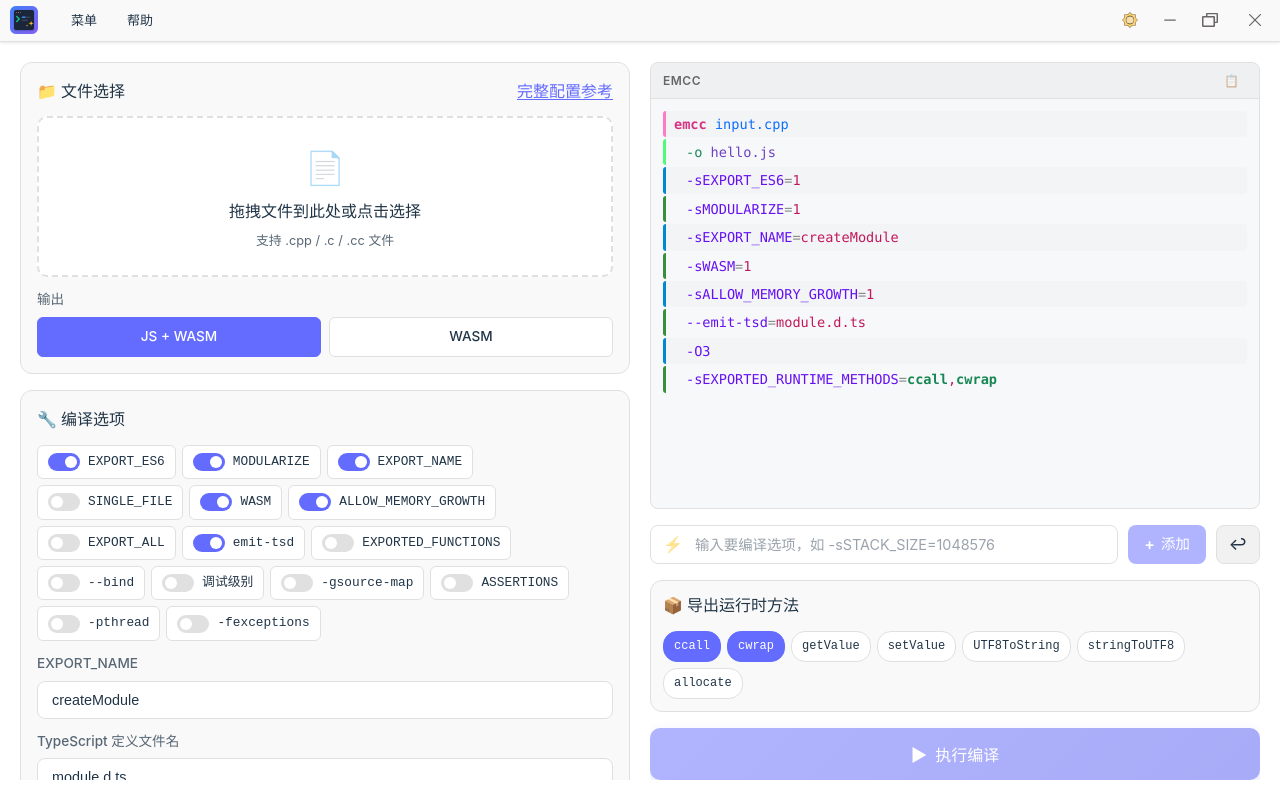
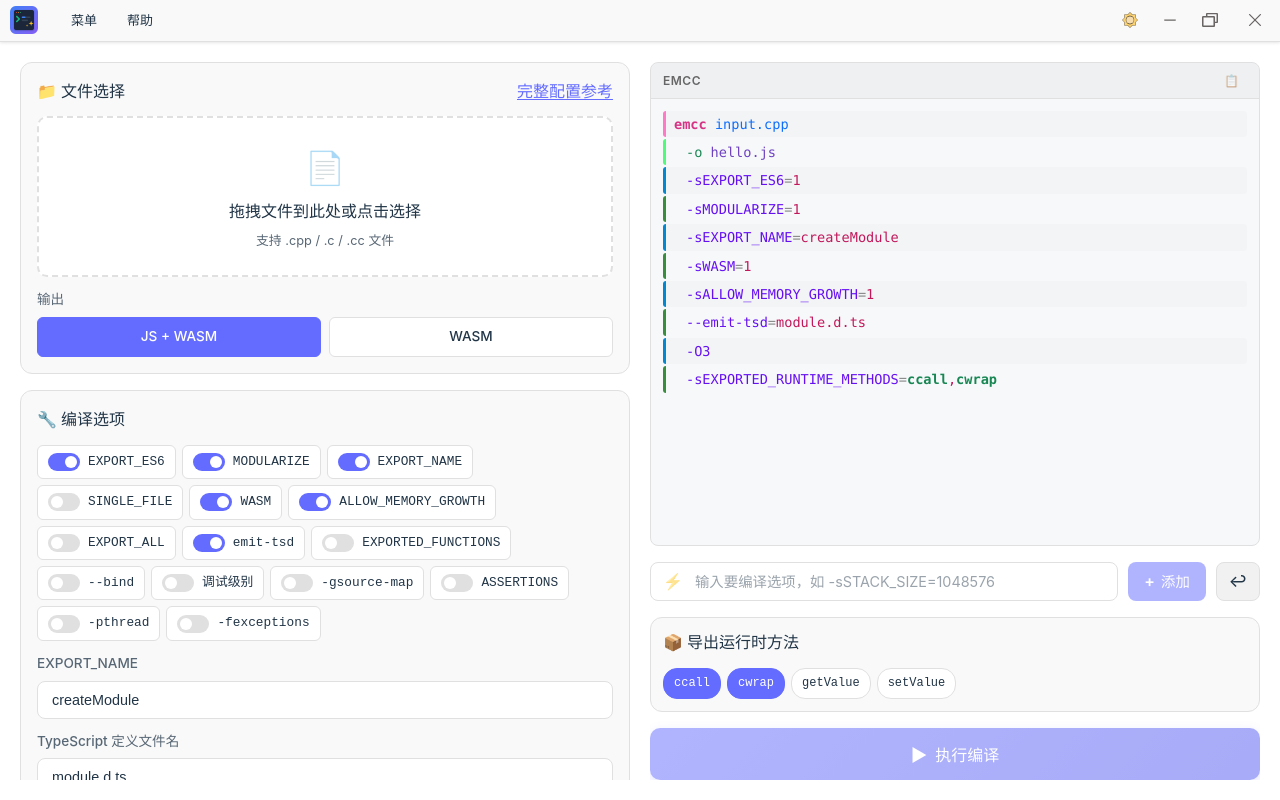
Before and after one commit to TTT1231/emccgui, a Vue app: page / in a window 1280 px wide. Built offline with nearby package versions, Linux system fonts and the light colour scheme.

Commit message:
update:emccgui run time methods

```diff
--- a/cspell.json
+++ b/cspell.json
@@ -22,7 +22,8 @@
       "fexceptions",
       "pthread",
       "ccall",
-      "cwrap"
+      "cwrap",
+      "Embind"
    ],
    // 从cspell的配置文件为当前目录，file patterns为匹配
    "ignorePaths": [
--- a/src/renderer/components/EmccCoding/src/data.ts
+++ b/src/renderer/components/EmccCoding/src/data.ts
@@ -280,24 +280,6 @@ export const runtimeMethodOptions: RuntimeMethodOption[] = [
       enabled: false,
       hint: '向 WASM 内存中写入值到指定地址',
    },
-   {
-      key: 'UTF8ToString',
-      name: 'UTF8ToString',
-      enabled: false,
-      hint: '将 WASM 内存中的 UTF-8 字符串转换为 JavaScript 字符串',
-   },
-   {
-      key: 'stringToUTF8',
-      name: 'stringToUTF8',
-      enabled: false,
-      hint: '将 JavaScript 字符串写入 WASM 内存(UTF-8 编码)',
-   },
-   {
-      key: 'allocate',
-      name: 'allocate',
-      enabled: false,
-      hint: '在 WASM 内存中分配空间',
-   },
 ];
 
 // 命令行生成相关类型
```
